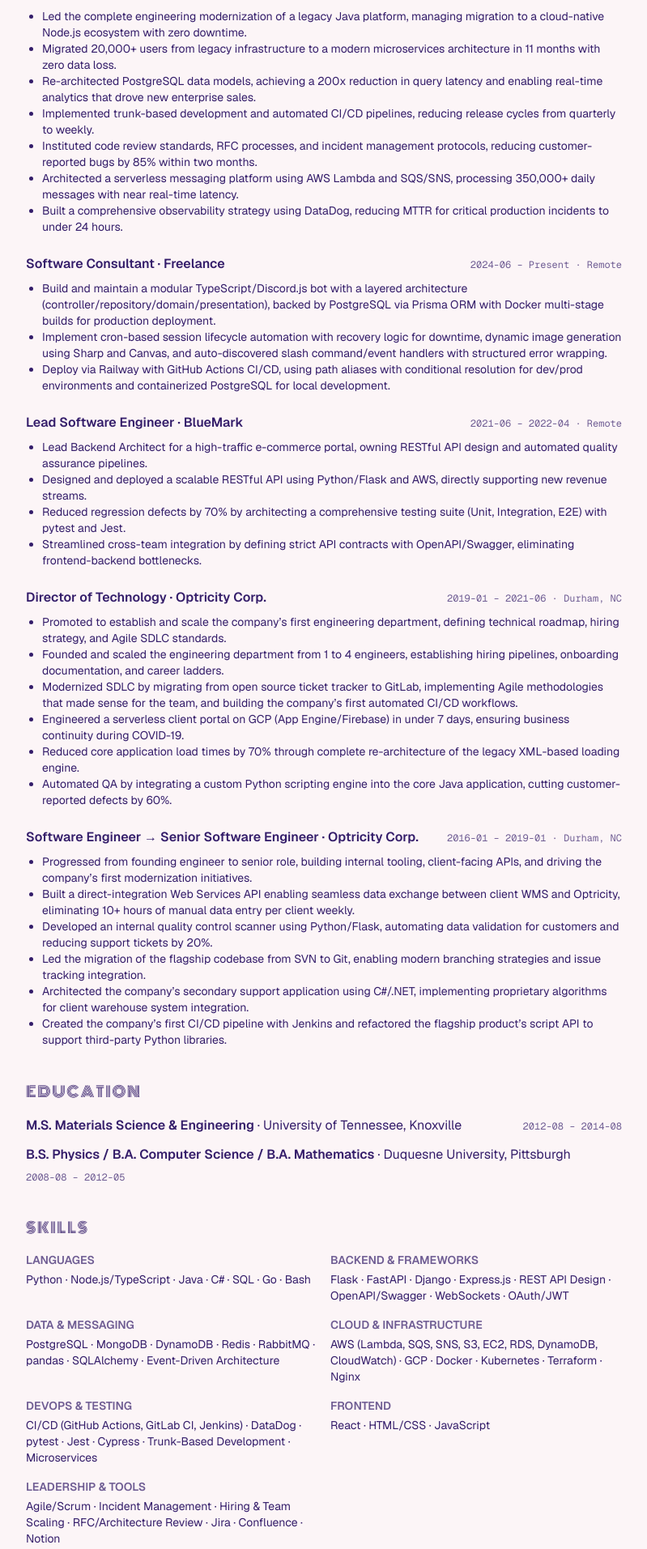
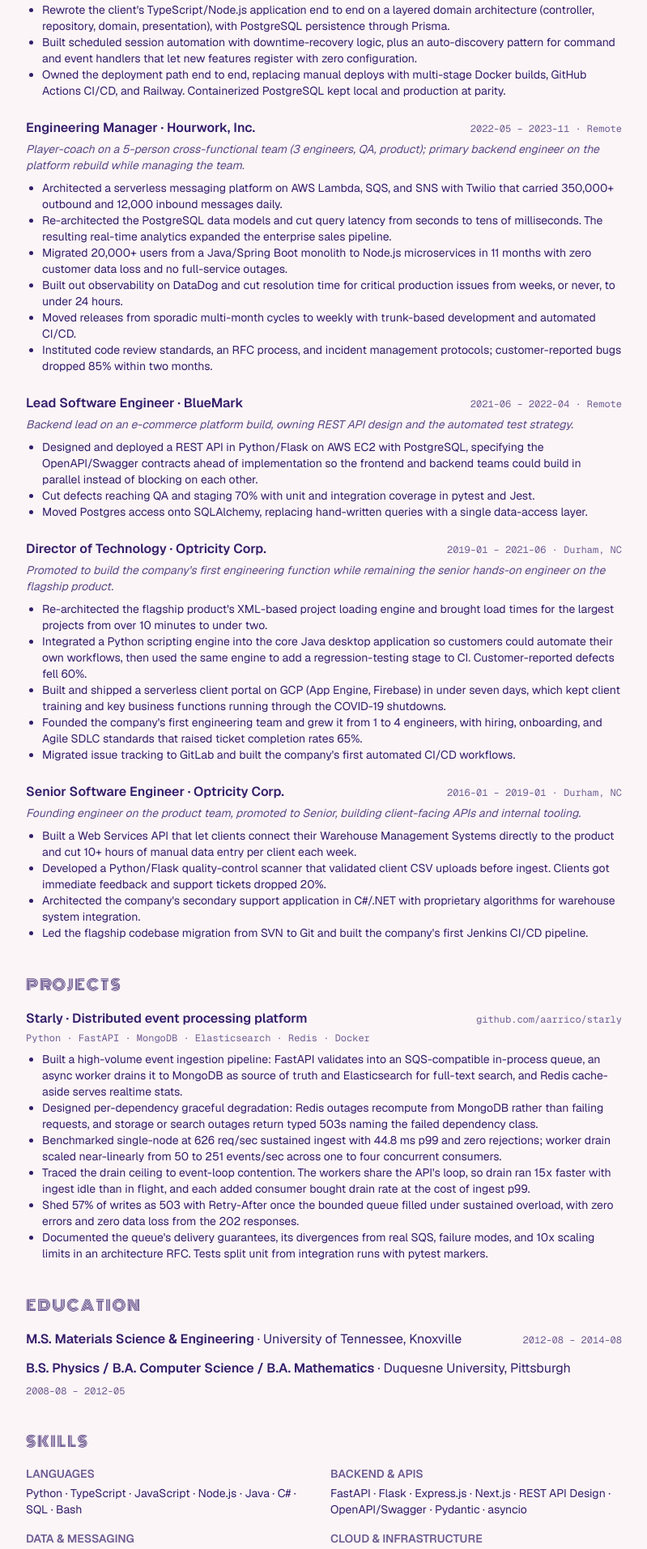
Before and after one commit to aarrico/portfolio, a Next.js app: page /resume in a window 1280 px wide. Shown: the part 667-2580 px from the top of the page at 81% size, without its empty margins (240-1039 px from the left). Built offline with nearby package versions, Linux system fonts and the light colour scheme.

Commit message:
resume: update content and fix pdf

```diff
--- a/app/(with-nav)/resume/page.tsx
+++ b/app/(with-nav)/resume/page.tsx
@@ -7,12 +7,13 @@
   description: "Resume of Alexander Arrico.",
 };
 
-function formatRange(start: string, end: string | null): string {
+function formatRange(start: string, end?: string | null): string {
   return `${start} – ${end ?? "Present"}`;
 }
 
 export default function ResumePage() {
-  const { basics, summary, experience, education, skills } = getResume();
+  const { basics, summary, experience, projects, education, skills } =
+    getResume();
 
   return (
     <>
@@ -50,6 +51,9 @@
                     {formatRange(job.start, job.end)} · {job.location}
                   </p>
                 </div>
+                {job.lede && (
+                  <p className="mt-1 text-sm italic opacity-80">{job.lede}</p>
+                )}
                 <ul className="mt-2 list-disc pl-5 text-sm">
                   {job.bullets.map((b, i) => (
                     <li key={i}>{b}</li>
@@ -59,6 +63,39 @@
             ))}
           </ul>
         </section>
+
+        {projects && projects.length > 0 && (
+          <section className="mt-10">
+            <h3 className="font-display text-lg tracking-widest">PROJECTS</h3>
+            <ul className="mt-4 space-y-6">
+              {projects.map((p) => (
+                <li key={p.name}>
+                  <div className="flex flex-wrap items-baseline justify-between gap-2">
+                    <p className="font-semibold">
+                      {p.name} · {p.tagline}
+                    </p>
+                    {p.link && (
+                      <a
+                        href={`https://${p.link}`}
+                        className="font-mono text-xs opacity-70 hover:opacity-100"
+                      >
+                        {p.link}
+                      </a>
+                    )}
+                  </div>
+                  <p className="mt-1 font-mono text-xs opacity-70">
+                    {p.stack.join(" · ")}
+                  </p>
+                  <ul className="mt-2 list-disc pl-5 text-sm">
+                    {p.bullets.map((b, i) => (
+                      <li key={i}>{b}</li>
+                    ))}
+                  </ul>
+                </li>
+              ))}
+            </ul>
+          </section>
+        )}
 
         <section className="mt-10">
           <h3 className="font-display text-lg tracking-widest">EDUCATION</h3>
--- a/content/about/career.mdx
+++ b/content/about/career.mdx
@@ -24,8 +24,10 @@
 
 ### The Next Chapter
 
-Following the 2023 downturn, I chose to lean into a unique challenge: entering the front lines of consultative sales and commercial operations. Stepping away from the keyboard allowed me to master high-stakes negotiation, client psychology, and market strategy—skills that a terminal alone can't teach.
+The late-2023 contraction took my role at HourWork with it, and the engineering market that followed was the slowest I'd seen in a decade. Rather than wait it out, I went independent.
 
-Yet, my core identity has always been that of a builder. Throughout this chapter, I've kept my technical edge razor-sharp by building modern web apps, exploring frameworks I hadn't used previously, and diving into optimizing my workflow with AI agents. Today, I'm ready to bring this rare combination of battle-tested engineering leadership, deep technical roots, and deep insight into various commercial industries back to a dedicated software engineering team.
+From mid-2024 I spent two years as the sole engineer on a client's Discord community platform, owning the architecture, the deployment pipeline, and production operations end to end. Alongside it I built modern web apps, picked up frameworks I hadn't used before, and worked out how to get real leverage out of AI agents. I also spent a stretch in client-facing commercial work, which taught me more about how businesses actually decide to spend money than any amount of time in an IDE would have.
+
+Today, I'm ready to bring this combination of engineering leadership, deep technical roots, and a genuine feel for how commercial teams think back to a dedicated software engineering team.
 
 </Era>
--- a/data/resume.json
+++ b/data/resume.json
@@ -1,87 +1,191 @@
 {
   "basics": {
     "name": "Alexander Arrico",
-    "title": "Senior Software Engineer & Architect",
+    "title": "Senior Software Engineer",
+    "headline": "Backend, distributed systems, and legacy modernization",
     "location": "Brunswick, GA",
     "email": "alex@arrico.me",
-    "headline": "A decade of engineering excellence, from architecture to deployment.",
     "links": {
-      "github": "https://github.com/aarrico",
+      "website": "https://arrico.me",
       "linkedin": "https://linkedin.com/in/aarrico",
-      "website": "https://arrico.me"
+      "github": "https://github.com/aarrico"
     }
   },
-  "summary": "Senior engineer and technical leader who specializes in walking into legacy codebases and making them modern. 10+ years of experience migrating monoliths to microservices, building engineering teams from scratch, and establishing the processes that make software organizations actually ship. Track record includes a zero-downtime migration of 20,000+ users from Java to Node.js, a 200x query latency improvement, and founding an engineering department from one person to a functional team with CI/CD, processes that make sense for the team, and code review culture in place. Seeking a senior engineering or technical leadership role where that experience drives real impact.",
+  "summary": "Senior software engineer with 10+ years on production backend systems in Python, Node.js/TypeScript, and Java. Most of that work is distributed and event-driven: moving legacy monoliths onto AWS, and designing the APIs and data models underneath. Migrated 20,000+ users off a Java monolith to Node.js microservices with zero customer data loss, cut PostgreSQL query latency from seconds to tens of milliseconds, and built a serverless messaging pipeline on AWS Lambda and SQS carrying 350,000+ outbound and 12,000 inbound messages daily.",
+  "skills": [
+    {
+      "category": "Languages",
+      "items": [
+        "Python",
+        "TypeScript",
+        "JavaScript",
+        "Node.js",
+        "Java",
+        "C#",
+        "SQL",
+        "Bash"
+      ]
+    },
+    {
+      "category": "Backend & APIs",
+      "items": [
+        "FastAPI",
+        "Flask",
+        "Express.js",
+        "Next.js",
+        "REST API Design",
+        "OpenAPI/Swagger",
+        "Pydantic",
+        "asyncio"
+      ]
+    },
+    {
+      "category": "Data & Messaging",
+      "items": [
+        "PostgreSQL",
+        "MongoDB",
+        "Elasticsearch",
+        "Redis",
+        "SQLAlchemy",
+        "Prisma",
+        "AWS SQS/SNS",
+        "Twilio",
+        "Event-Driven Architecture"
+      ]
+    },
+    {
+      "category": "Cloud & Infrastructure",
+      "items": [
+        "AWS (Lambda, SQS, SNS, EC2, RDS, CloudWatch)",
+        "GCP (App Engine, Firebase)",
+        "Docker",
+        "Microservices",
+        "Serverless"
+      ]
+    },
+    {
+      "category": "DevOps & Testing",
+      "items": [
+        "CI/CD (GitHub Actions, GitLab CI, Jenkins)",
+        "DataDog",
+        "pytest",
+        "Jest",
+        "Cypress",
+        "Trunk-Based Development"
+      ]
+    },
+    {
+      "category": "Frontend",
+      "items": [
+        "React",
+        "HTML/CSS"
+      ]
+    },
+    {
+      "category": "Practices",
+      "items": [
+        "Agile/Scrum",
+        "Incident Management",
+        "RFC/Architecture Review",
+        "Jira",
+        "Confluence",
+        "Notion"
+      ]
+    }
+  ],
   "experience": [
+    {
+      "company": "Freelance",
+      "role": "Software Consultant",
+      "location": "Remote",
+      "start": "2024-06",
+      "end": "2026-05",
+      "lede": "Sole engineer on a client's Discord community platform, owning architecture, deployment, and production operations end to end.",
+      "bullets": [
+        "Rewrote the client's TypeScript/Node.js application end to end on a layered domain architecture (controller, repository, domain, presentation), with PostgreSQL persistence through Prisma.",
+        "Built scheduled session automation with downtime-recovery logic, plus an auto-discovery pattern for command and event handlers that let new features register with zero configuration.",
+        "Owned the deployment path end to end, replacing manual deploys with multi-stage Docker builds, GitHub Actions CI/CD, and Railway. Containerized PostgreSQL kept local and production at parity."
+      ]
+    },
     {
       "company": "Hourwork, Inc.",
       "role": "Engineering Manager",
+      "location": "Remote",
       "start": "2022-05",
       "end": "2023-11",
-      "location": "Remote",
+      "lede": "Player-coach on a 5-person cross-functional team (3 engineers, QA, product); primary backend engineer on the platform rebuild while managing the team.",
       "bullets": [
-        "Led the complete engineering modernization of a legacy Java platform, managing migration to a cloud-native Node.js ecosystem with zero downtime.",
-        "Migrated 20,000+ users from legacy infrastructure to a modern microservices architecture in 11 months with zero data loss.",
-        "Re-architected PostgreSQL data models, achieving a 200x reduction in query latency and enabling real-time analytics that drove new enterprise sales.",
-        "Implemented trunk-based development and automated CI/CD pipelines, reducing release cycles from quarterly to weekly.",
-        "Instituted code review standards, RFC processes, and incident management protocols, reducing customer-reported bugs by 85% within two months.",
-        "Architected a serverless messaging platform using AWS Lambda and SQS/SNS, processing 350,000+ daily messages with near real-time latency.",
-        "Built a comprehensive observability strategy using DataDog, reducing MTTR for critical production incidents to under 24 hours."
-      ]
-    },
-    {
-      "company": "Freelance",
-      "role": "Software Consultant",
-      "start": "2024-06",
-      "end": null,
-      "location": "Remote",
-      "bullets": [
-        "Build and maintain a modular TypeScript/Discord.js bot with a layered architecture (controller/repository/domain/presentation), backed by PostgreSQL via Prisma ORM with Docker multi-stage builds for production deployment.",
-        "Implement cron-based session lifecycle automation with recovery logic for downtime, dynamic image generation using Sharp and Canvas, and auto-discovered slash command/event handlers with structured error wrapping.",
-        "Deploy via Railway with GitHub Actions CI/CD, using path aliases with conditional resolution for dev/prod environments and containerized PostgreSQL for local development."
+        "Architected a serverless messaging platform on AWS Lambda, SQS, and SNS with Twilio that carried 350,000+ outbound and 12,000 inbound messages daily.",
+        "Re-architected the PostgreSQL data models and cut query latency from seconds to tens of milliseconds. The resulting real-time analytics expanded the enterprise sales pipeline.",
+        "Migrated 20,000+ users from a Java/Spring Boot monolith to Node.js microservices in 11 months with zero customer data loss and no full-service outages.",
+        "Built out observability on DataDog and cut resolution time for critical production issues from weeks, or never, to under 24 hours.",
+        "Moved releases from sporadic multi-month cycles to weekly with trunk-based development and automated CI/CD.",
+        "Instituted code review standards, an RFC process, and incident management protocols; customer-reported bugs dropped 85% within two months."
       ]
     },
     {
       "company": "BlueMark",
       "role": "Lead Software Engineer",
+      "location": "Remote",
       "start": "2021-06",
       "end": "2022-04",
-      "location": "Remote",
+      "lede": "Backend lead on an e-commerce platform build, owning REST API design and the automated test strategy.",
       "bullets": [
-        "Lead Backend Architect for a high-traffic e-commerce portal, owning RESTful API design and automated quality assurance pipelines.",
-        "Designed and deployed a scalable RESTful API using Python/Flask and AWS, directly supporting new revenue streams.",
-        "Reduced regression defects by 70% by architecting a comprehensive testing suite (Unit, Integration, E2E) with pytest and Jest.",
-        "Streamlined cross-team integration by defining strict API contracts with OpenAPI/Swagger, eliminating frontend-backend bottlenecks."
+        "Designed and deployed a REST API in Python/Flask on AWS EC2 with PostgreSQL, specifying the OpenAPI/Swagger contracts ahead of implementation so the frontend and backend teams could build in parallel instead of blocking on each other.",
+        "Cut defects reaching QA and staging 70% with unit and integration coverage in pytest and Jest.",
+        "Moved Postgres access onto SQLAlchemy, replacing hand-written queries with a single data-access layer."
       ]
     },
     {
       "company": "Optricity Corp.",
       "role": "Director of Technology",
+      "location": "Durham, NC",
       "start": "2019-01",
       "end": "2021-06",
-      "location": "Durham, NC",
+      "lede": "Promoted to build the company's first engineering function while remaining the senior hands-on engineer on the flagship product.",
       "bullets": [
-        "Promoted to establish and scale the company’s first engineering department, defining technical roadmap, hiring strategy, and Agile SDLC standards.",
-        "Founded and scaled the engineering department from 1 to 4 engineers, establishing hiring pipelines, onboarding documentation, and career ladders.",
-        "Modernized SDLC by migrating from open source ticket tracker to GitLab, implementing Agile methodologies that made sense for the team, and building the company’s first automated CI/CD workflows.",
-        "Engineered a serverless client portal on GCP (App Engine/Firebase) in under 7 days, ensuring business continuity during COVID-19.",
-        "Reduced core application load times by 70% through complete re-architecture of the legacy XML-based loading engine.",
-        "Automated QA by integrating a custom Python scripting engine into the core Java application, cutting customer-reported defects by 60%."
+        "Re-architected the flagship product's XML-based project loading engine and brought load times for the largest projects from over 10 minutes to under two.",
+        "Integrated a Python scripting engine into the core Java desktop application so customers could automate their own workflows, then used the same engine to add a regression-testing stage to CI. Customer-reported defects fell 60%.",
+        "Built and shipped a serverless client portal on GCP (App Engine, Firebase) in under seven days, which kept client training and key business functions running through the COVID-19 shutdowns.",
+        "Founded the company's first engineering team and grew it from 1 to 4 engineers, with hiring, onboarding, and Agile SDLC standards that raised ticket completion rates 65%.",
+        "Migrated issue tracking to GitLab and built the company's first automated CI/CD workflows."
       ]
     },
     {
       "company": "Optricity Corp.",
-      "role": "Software Engineer → Senior Software Engineer",
+      "role": "Senior Software Engineer",
+      "location": "Durham, NC",
       "start": "2016-01",
       "end": "2019-01",
-      "location": "Durham, NC",
+      "lede": "Founding engineer on the product team, promoted to Senior, building client-facing APIs and internal tooling.",
       "bullets": [
-        "Progressed from founding engineer to senior role, building internal tooling, client-facing APIs, and driving the company’s first modernization initiatives.",
-        "Built a direct-integration Web Services API enabling seamless data exchange between client WMS and Optricity, eliminating 10+ hours of manual data entry per client weekly.",
-        "Developed an internal quality control scanner using Python/Flask, automating data validation for customers and reducing support tickets by 20%.",
-        "Led the migration of the flagship codebase from SVN to Git, enabling modern branching strategies and issue tracking integration.",
-        "Architected the company’s secondary support application using C#/.NET, implementing proprietary algorithms for client warehouse system integration.",
-        "Created the company’s first CI/CD pipeline with Jenkins and refactored the flagship product’s script API to support third-party Python libraries."
+        "Built a Web Services API that let clients connect their Warehouse Management Systems directly to the product and cut 10+ hours of manual data entry per client each week.",
+        "Developed a Python/Flask quality-control scanner that validated client CSV uploads before ingest. Clients got immediate feedback and support tickets dropped 20%.",
+        "Architected the company's secondary support application in C#/.NET with proprietary algorithms for warehouse system integration.",
+        "Led the flagship codebase migration from SVN to Git and built the company's first Jenkins CI/CD pipeline."
+      ]
+    }
+  ],
+  "projects": [
+    {
+      "name": "Starly",
+      "tagline": "Distributed event processing platform",
+      "stack": [
+        "Python",
+        "FastAPI",
+        "MongoDB",
+        "Elasticsearch",
+        "Redis",
+        "Docker"
+      ],
+      "link": "github.com/aarrico/starly",
+      "bullets": [
+        "Built a high-volume event ingestion pipeline: FastAPI validates into an SQS-compatible in-process queue, an async worker drains it to MongoDB as source of truth and Elasticsearch for full-text search, and Redis cache-aside serves realtime stats.",
+        "Designed per-dependency graceful degradation: Redis outages recompute from MongoDB rather than failing requests, and storage or search outages return typed 503s naming the failed dependency class.",
+        "Benchmarked single-node at 626 req/sec sustained ingest with 44.8 ms p99 and zero rejections; worker drain scaled near-linearly from 50 to 251 events/sec across one to four concurrent consumers.",
+        "Traced the drain ceiling to event-loop contention. The workers share the API's loop, so drain ran 15x faster with ingest idle than in flight, and each added consumer bought drain rate at the cost of ingest p99.",
+        "Shed 57% of writes as 503 with Retry-After once the bounded queue filled under sustained overload, with zero errors and zero data loss from the 202 responses.",
+        "Documented the queue's delivery guarantees, its divergences from real SQS, failure modes, and 10x scaling limits in an architecture RFC. Tests split unit from integration runs with pytest markers."
       ]
     }
   ],
@@ -98,84 +202,5 @@
       "start": "2008-08",
       "end": "2012-05"
     }
-  ],
-  "skills": [
-    {
-      "category": "Languages",
-      "items": [
-        "Python",
-        "Node.js/TypeScript",
-        "Java",
-        "C#",
-        "SQL",
-        "Go",
-        "Bash"
-      ]
-    },
-    {
-      "category": "Backend & Frameworks",
-      "items": [
-        "Flask",
-        "FastAPI",
-        "Django",
-        "Express.js",
-        "REST API Design",
-        "OpenAPI/Swagger",
-        "WebSockets",
-        "OAuth/JWT"
-      ]
-    },
-    {
-      "category": "Data & Messaging",
-      "items": [
-        "PostgreSQL",
-        "MongoDB",
-        "DynamoDB",
-        "Redis",
-        "RabbitMQ",
-        "pandas",
-        "SQLAlchemy",
-        "Event-Driven Architecture"
-      ]
-    },
-    {
-      "category": "Cloud & Infrastructure",
-      "items": [
-        "AWS (Lambda, SQS, SNS, S3, EC2, RDS, DynamoDB, CloudWatch)",
-        "GCP",
-        "Docker",
-        "Kubernetes",
-        "Terraform",
-        "Nginx"
-      ]
-    },
-    {
-      "category": "DevOps & Testing",
-      "items": [
-        "CI/CD (GitHub Actions, GitLab CI, Jenkins)",
-        "DataDog",
-        "pytest",
-        "Jest",
-        "Cypress",
-        "Trunk-Based Development",
-        "Microservices"
-      ]
-    },
-    {
-      "category": "Frontend",
-      "items": ["React", "HTML/CSS", "JavaScript"]
-    },
-    {
-      "category": "Leadership & Tools",
-      "items": [
-        "Agile/Scrum",
-        "Incident Management",
-        "Hiring & Team Scaling",
-        "RFC/Architecture Review",
-        "Jira",
-        "Confluence",
-        "Notion"
-      ]
-    }
   ]
 }
--- a/lib/resume.ts
+++ b/lib/resume.ts
@@ -25,8 +25,10 @@
         company: z.string().min(1),
         role: z.string().min(1),
         start: yearMonth,
-        end: z.union([yearMonth, z.null()]),
+        // nullish, not nullable: the generator omits `end` for an ongoing role
+        end: yearMonth.nullish(),
         location: z.string().min(1),
+        lede: z.string().min(1).optional(),
         bullets: z.array(z.string().min(1)).min(1),
       }),
     )
@@ -45,7 +47,17 @@
       items: z.array(z.string().min(1)).min(1),
     }),
   ),
-  projects: z.array(z.string().min(1)).optional(),
+  projects: z
+    .array(
+      z.object({
+        name: z.string().min(1),
+        tagline: z.string().min(1),
+        stack: z.array(z.string().min(1)).min(1),
+        link: z.string().min(1).optional(),
+        bullets: z.array(z.string().min(1)).min(1),
+      }),
+    )
+    .optional(),
 });
 
 export type Resume = z.infer<typeof ResumeSchema>;
```
Also changed, not shown: 2 other files (tests, documents, lock files or other folders).
